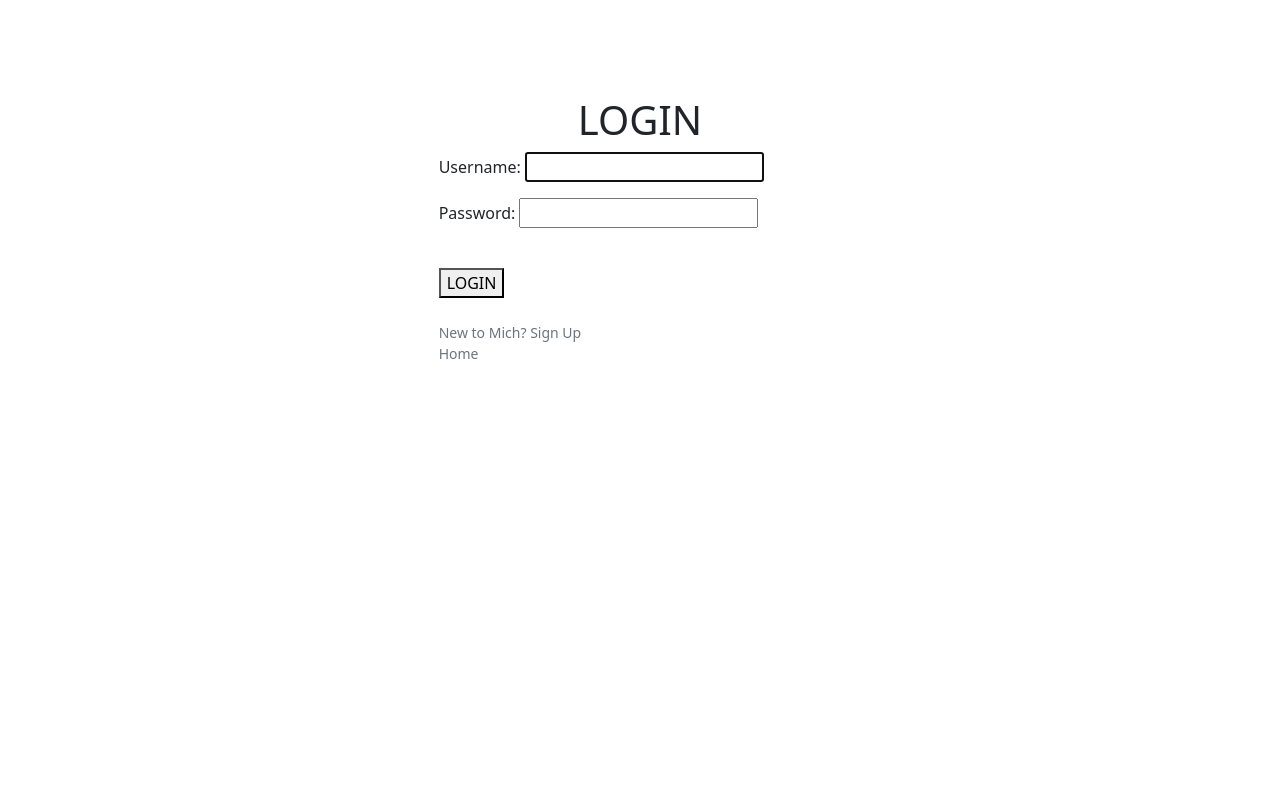
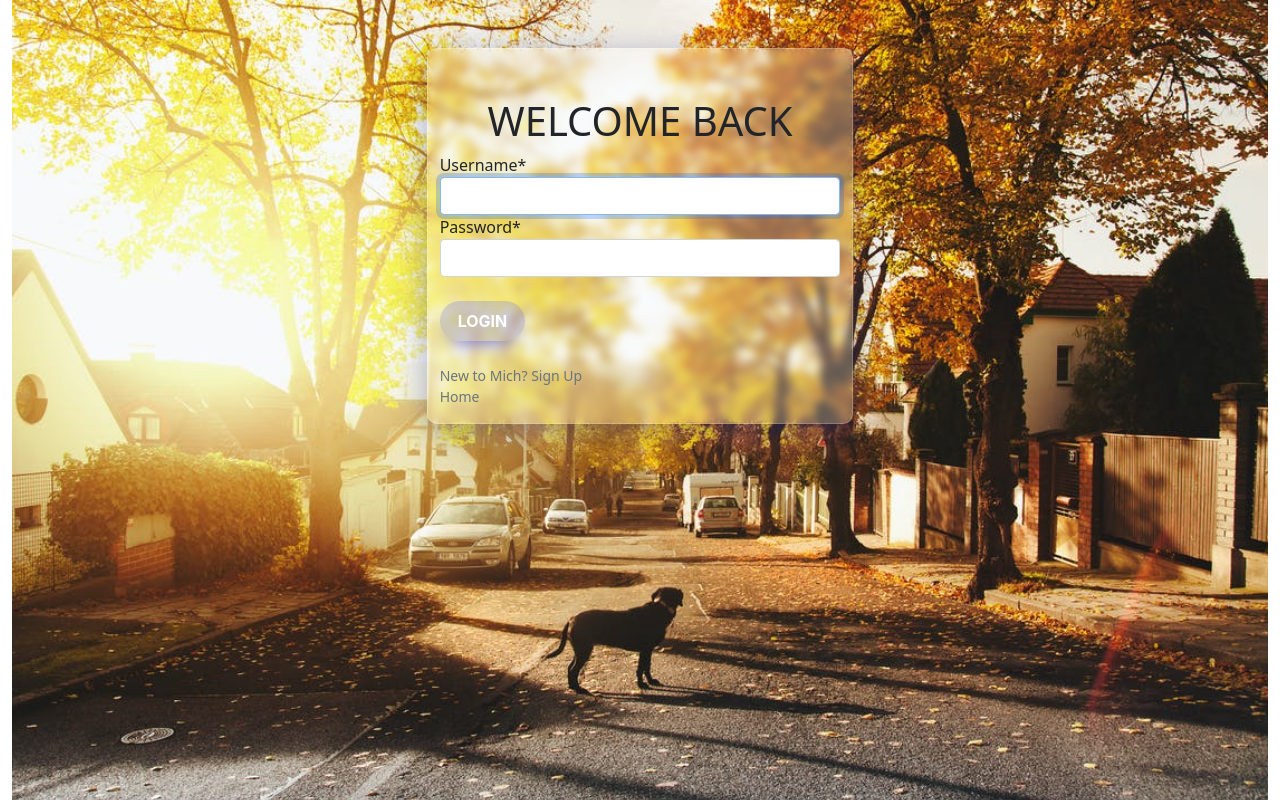
Before and after one commit to AtienoObwanda/TheZone, a Django app: page /accounts/login/ in a window 1280 px wide. Run offline with Django 4.2, Linux system fonts and the light colour scheme; some libraries are stand-ins or nearby versions.

Commit message:
styling the login and log out temlates

```diff
--- a/Zone/settings.py
+++ b/Zone/settings.py
@@ -39,6 +39,7 @@ INSTALLED_APPS = [
     'django.contrib.messages',
     'django.contrib.staticfiles',
     'django_bootstrap5',
+    'crispy_forms',
     'app',
     'members'
 ]
@@ -143,6 +144,7 @@ LOGIN_URL = 'login'
 LOGOUT_REDIRECT_URL = 'home'
 
 
+CRISPY_TEMPLATE_PACK = 'bootstrap4'
 
 
 
--- a/app/static/zone/loginSignUp.css
+++ b/app/static/zone/loginSignUp.css
@@ -0,0 +1,44 @@
+.userBg {
+    background: url(../images/z.jpeg) no-repeat;
+    -webkit-background-size: cover;
+    -moz-background-size: cover;
+    -o-background-size: cover;
+    background-size: cover;
+    height: 100vh;
+  }
+
+  .formBg{
+    background: rgba( 255, 255, 255, 0.25 );
+    box-shadow: 0 8px 32px 0 rgba( 31, 38, 135, 0.37 );
+    backdrop-filter: blur( 4px );
+    -webkit-backdrop-filter: blur( 4px );
+    border-radius: 10px;
+    border: 1px solid rgba( 255, 255, 255, 0.18 );
+  }
+
+
+
+
+
+/* CSS */
+.button-34 {
+  background: #5d5df03f;
+  border-radius: 999px;
+  box-shadow: #5E5DF0 0 10px 20px -10px;
+  box-sizing: border-box;
+  color: #FFFFFF;
+  cursor: pointer;
+  font-family: Inter,Helvetica,"Apple Color Emoji","Segoe UI Emoji",NotoColorEmoji,"Noto Color Emoji","Segoe UI Symbol","Android Emoji",EmojiSymbols,-apple-system,system-ui,"Segoe UI",Roboto,"Helvetica Neue","Noto Sans",sans-serif;
+  font-size: 16px;
+  font-weight: 700;
+  line-height: 24px;
+  opacity: 1;
+  outline: 0 solid transparent;
+  padding: 8px 18px;
+  user-select: none;
+  -webkit-user-select: none;
+  touch-action: manipulation;
+  width: fit-content;
+  word-break: break-word;
+  border: 0;
+}
--- a/members/templates/members/login.html
+++ b/members/templates/members/login.html
@@ -12,7 +12,7 @@
     <div class="row">
       <div class="col-4"></div>
       <div class="col-4 pt-5 mt-5 formBg">
-        <h1 class="text-center">LOGIN</h1>
+        <h1 class="text-center">WELCOME BACK</h1>
         <form action="{% url 'login' %}" method="POST">
           {% csrf_token %}
           {{ form|crispy}}
@@ -22,7 +22,7 @@
         </br>
         </br>
         <small class="text-muted ">New to Mich? <a class="text-muted" href="{% url 'register' %}" style="text-decoration: none;">Sign Up</a></small>
-      </br><small class="text-muted "><a class="text-muted" href="{% url 'projects' %}" style="text-decoration: none;">Home</a></small>
+      </br><small class="text-muted "><a class="text-muted" href="{% url 'home' %}" style="text-decoration: none;">Home</a></small>
         </form>
       </div>
       <div class="col-4"></div>
--- a/members/templates/members/register.html
+++ b/members/templates/members/register.html
@@ -13,7 +13,7 @@
     <div class="row">
       <div class="col-4"></div>
       <div class="col-4 pt-5 mt-5 formBg">
-        <h1 class="text-center">REGISTER</h1>
+        <h1 class="text-center">GET STARTED</h1>
         <form method="POST">
           {% csrf_token %}
           {{ form|crispy}}
```
